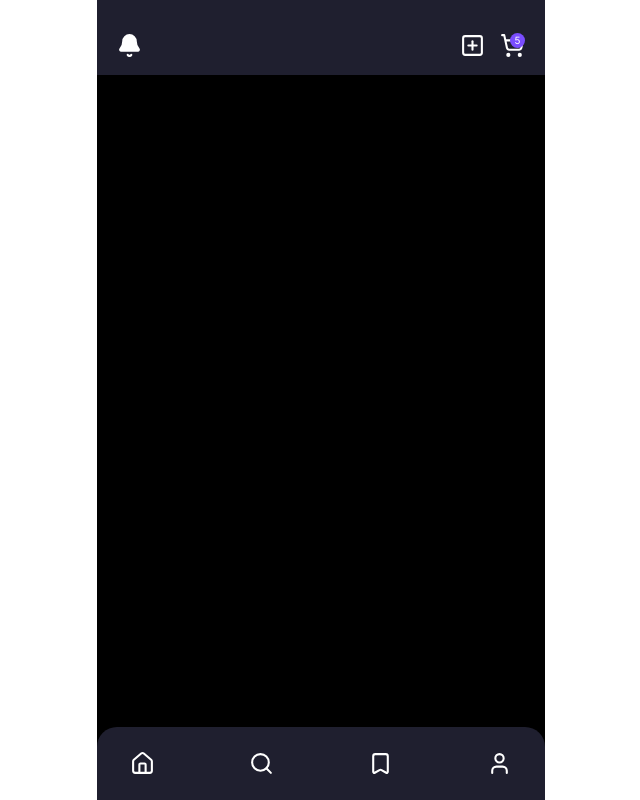
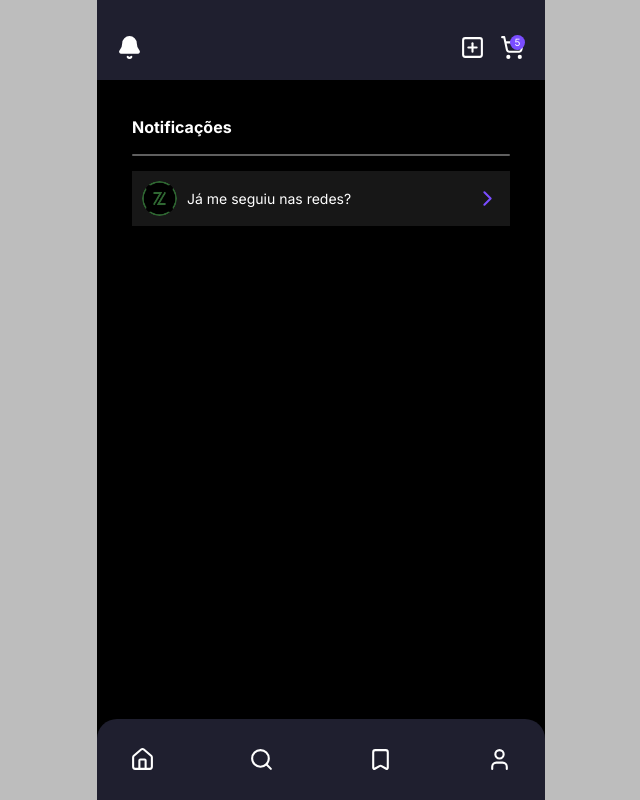
Before and after one commit to lian-carvalho/SocialApp, a Next.js app: page /notifications in a window 1280 px wide. Before the commit this address had no page. Shown: the whole page, without its empty margins (319-959 px from the left). Built offline with nearby package versions, Linux system fonts and the light colour scheme.

Commit message:
New Notifications page

```diff
--- /dev/null
+++ b/app/notifications/page.tsx
@@ -0,0 +1,56 @@
+import API from "@/api/api";
+
+import Link from "next/link"
+import ProfileIcon from "@/components/ui/ProfileIcon"
+import { ChevronRight } from "lucide-react";
+
+export default function Notifications() {
+    const appNotifications = API.getNotifications();
+
+    return (
+        <div className="screen-container p-xl gap-s">
+            <h3 className="text-white font-bold">
+                Notificações
+            </h3>
+            <span className="h-[2px] w-full bg-gray1/50 rounded-full"></span>
+            {appNotifications && (
+                <div className="flex flex-col gap-xs">
+                    {appNotifications.map((notification, index) =>
+                        <Notification
+                            key={index}
+                            mensage={notification.title}
+                            accountId={notification.accountId}
+                            childrenNum={index}
+                        />
+                    )}
+                </div>
+            )}
+            {!appNotifications && (
+                <div className="flex-1 flex justify-center items-center p-xl">
+                    <h5 className="text-gray text-center">Não há novas notificações.</h5>
+                </div>
+            )}
+        </div>
+    )
+}
+
+type NotificationProps = {
+    mensage: string;
+    accountId: number;
+    childrenNum: number;
+};
+
+function Notification({ mensage, accountId, childrenNum }: NotificationProps) {
+
+    const image = API.getAccountById(accountId).profileImageUrl;
+
+    return (
+        <div className="flex py-xs px-xs gap-xs items-center bg-gray/10">
+            <Link href={`/profile/${accountId}`} className="flex">
+                <ProfileIcon imageUrl={image} imageSize={35} />
+            </Link>
+            <p className="text-white grow">{mensage}</p>
+            <ChevronRight className="icon-l text-purple-1 hover:text-purple-1/50 cursor-pointer duration-300" />
+        </div>
+    )
+}
```
